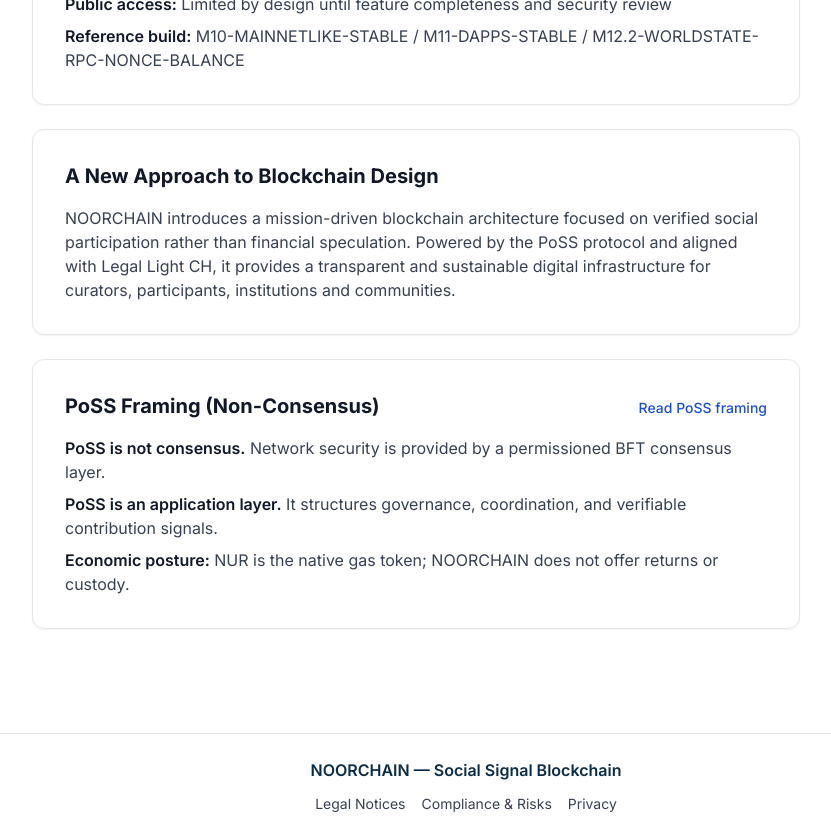
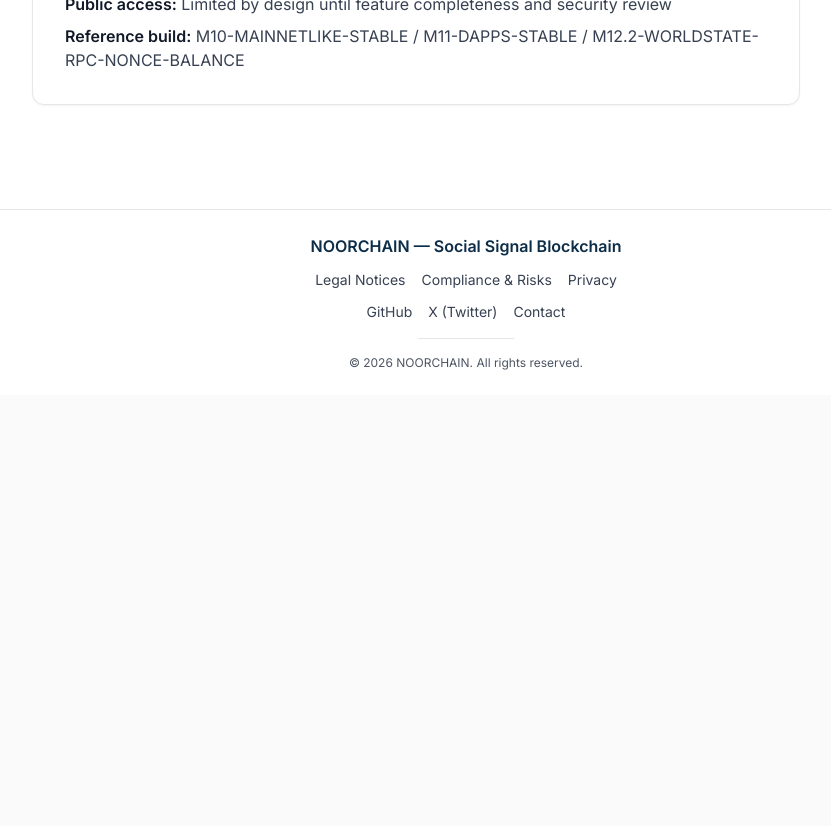
Before and after one commit to noorfinances-eng/noorchain-core, a Next.js app in the folder site/: page / in a window 1280 px wide. Shown: the part 780-1606 px from the top of the page, without its empty margins (174-1005 px from the left). After the commit the page ends 1175 px from the top, so only its background shows below. Built offline with nearby package versions, Linux system fonts and the light colour scheme.

Commit message:
Update page.tsx

```diff
--- a/site/app/page.tsx
+++ b/site/app/page.tsx
@@ -43,14 +43,14 @@ export default function HomePage() {
             <div className="flex flex-col sm:flex-row flex-wrap gap-3 sm:gap-4">
               <a
                 href="/technology"
-                className="w-full sm:w-auto text-center px-6 py-3 bg-primary text-white rounded-md text-sm md:text-base font-medium hover:bg-blue-700 shadow-sm hover:shadow-md hover:-translate-y-0.5 active:translate-y-0 transition-all duration-200 focus-visible:outline focus-visible:outline-2 focus-visible:outline-offset-2 focus-visible:outline-white/80"
+                className="w-full sm:w-auto text-center px-6 py-3 bg-primary text-white rounded-md text-sm md:text-base font-medium hover:bg-blue-700 transition"
               >
                 Explore Technology
               </a>
 
               <a
                 href="/genesis"
-                className="w-full sm:w-auto text-center px-6 py-3 border border-white text-white rounded-md text-sm md:text-base font-medium hover:bg-white/10 shadow-sm hover:shadow-md hover:-translate-y-0.5 active:translate-y-0 transition-all duration-200 focus-visible:outline focus-visible:outline-2 focus-visible:outline-offset-2 focus-visible:outline-white/80"
+                className="w-full sm:w-auto text-center px-6 py-3 border border-white text-white rounded-md text-sm md:text-base font-medium hover:bg-white/10 transition"
               >
                 Genesis Overview
               </a>
@@ -59,10 +59,9 @@ export default function HomePage() {
         </div>
       </section>
 
-      {/* STATUS + INTRO + PoSS FRAMING — grouped for consistent spacing and visual rhythm */}
+      {/* CURRENT PROJECT STATUS — factual, dated */}
       <section className="container py-10 md:py-14">
-        <div className="max-w-3xl space-y-6">
-          {/* CURRENT PROJECT STATUS — factual, dated */}
+        <div className="max-w-3xl">
           <div className="rounded-xl border border-gray-200 bg-white p-6 md:p-8 shadow-sm transition-all duration-200 hover:shadow-md hover:-translate-y-0.5">
             <div className="flex flex-col sm:flex-row sm:items-baseline sm:justify-between gap-2 mb-4">
               <h2 className="text-lg sm:text-xl font-bold text-gray-900">
@@ -101,52 +100,6 @@ export default function HomePage() {
               </li>
             </ul>
           </div>
-
-          {/* INTRO — boxed, same dimensions as status */}
-          <div className="rounded-xl border border-gray-200 bg-white p-6 md:p-8 shadow-sm transition-all duration-200 hover:shadow-md hover:-translate-y-0.5">
-            <h2 className="text-lg sm:text-xl font-bold text-gray-900 mb-4">
-              A New Approach to Blockchain Design
-            </h2>
-
-            <p className="text-sm sm:text-base text-gray-700 leading-relaxed">
-              NOORCHAIN introduces a mission-driven blockchain architecture
-              focused on verified social participation rather than financial
-              speculation. Powered by the PoSS protocol and aligned with Legal
-              Light CH, it provides a transparent and sustainable digital
-              infrastructure for curators, participants, institutions and
-              communities.
-            </p>
-          </div>
-
-          {/* PoSS framing — minimal, home-level, links to /poss */}
-          <div className="rounded-xl border border-gray-200 bg-white p-6 md:p-8 shadow-sm transition-all duration-200 hover:shadow-md hover:-translate-y-0.5">
-            <div className="flex flex-col sm:flex-row sm:items-baseline sm:justify-between gap-2 mb-4">
-              <h2 className="text-lg sm:text-xl font-bold text-gray-900">
-                PoSS Framing (Non-Consensus)
-              </h2>
-              <a
-                href="/poss"
-                className="text-sm font-medium text-blue-700 hover:text-blue-900 transition"
-              >
-                Read PoSS framing
-              </a>
-            </div>
-
-            <ul className="text-sm sm:text-base text-gray-700 leading-relaxed space-y-2">
-              <li>
-                <span className="font-semibold text-gray-900">PoSS is not consensus.</span>{" "}
-                Network security is provided by a permissioned BFT consensus layer.
-              </li>
-              <li>
-                <span className="font-semibold text-gray-900">PoSS is an application layer.</span>{" "}
-                It structures governance, coordination, and verifiable contribution signals.
-              </li>
-              <li>
-                <span className="font-semibold text-gray-900">Economic posture:</span>{" "}
-                NUR is the native gas token; NOORCHAIN does not offer returns or custody.
-              </li>
-            </ul>
-          </div>
         </div>
       </section>
     </main>
```
